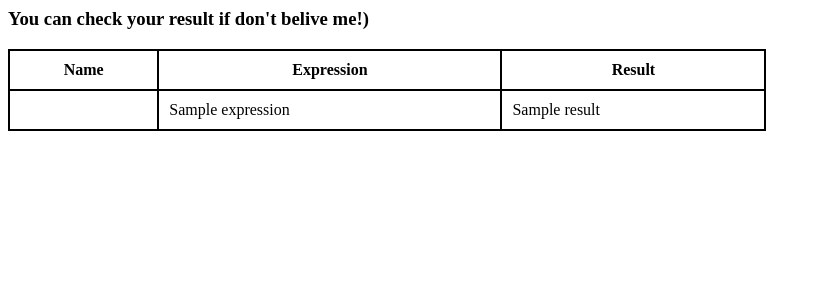
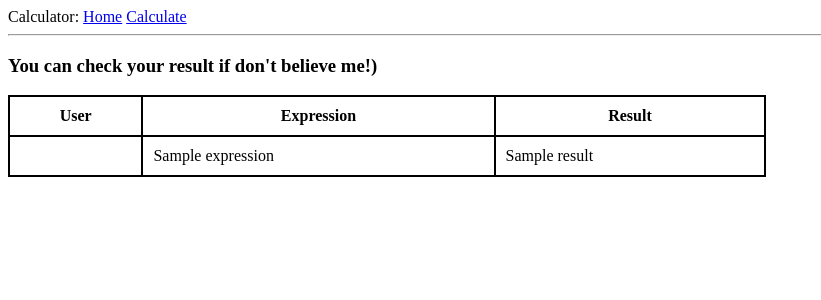
Before and after one commit to RomanMytsko/calculator, a Flask app: template app/templates/show_result.html in a window 1280 px wide. Shown: the top 300 px of the page, without its empty margins (0-821 px from the left). Run offline with Flask 2, Linux system fonts and the light colour scheme; the template is opened without the code that fills it: most values are stand-ins (such as "Sample title", 1, 10 or a date in 2020); parts of the project's set-up code (start-up, migrations or seed data) failed here and were passed over.

Commit message:
- Removed unused form (result); - Added navigation bar when result shows; -changed fieldname with user in table where shows result; - improved punctuation;

```diff
--- a/app/forms.py
+++ b/app/forms.py
@@ -6,5 +6,4 @@ from wtforms.validators import DataRequired
 class DataForm(FlaskForm):
     expression = StringField('Please input your expression', validators=[DataRequired()])
     user_name = StringField('Please enter your name', validators=[DataRequired()])
-    result = IntegerField('This is your result')
     submit = SubmitField('Calculate')
--- a/app/templates/show_result.html
+++ b/app/templates/show_result.html
@@ -1,3 +1,6 @@
+{% extends "base.html" %}
+
+{% block content %}
 <html>
 <head>
     <style>
@@ -13,12 +16,12 @@
 </head>
 <body>
 
-<h3>You can check your result if don't belive me!)</h3>
+<h3>You can check your result if don't believe me!)</h3>
 
 
 <table style="width:60%">
     <tr>
-        <th>Name</th>
+        <th>User</th>
         <th>Expression</th>
         <th>Result</th>
     </tr>
@@ -34,3 +37,4 @@
 
 </body>
 </html>
+{% endblock %}
```
